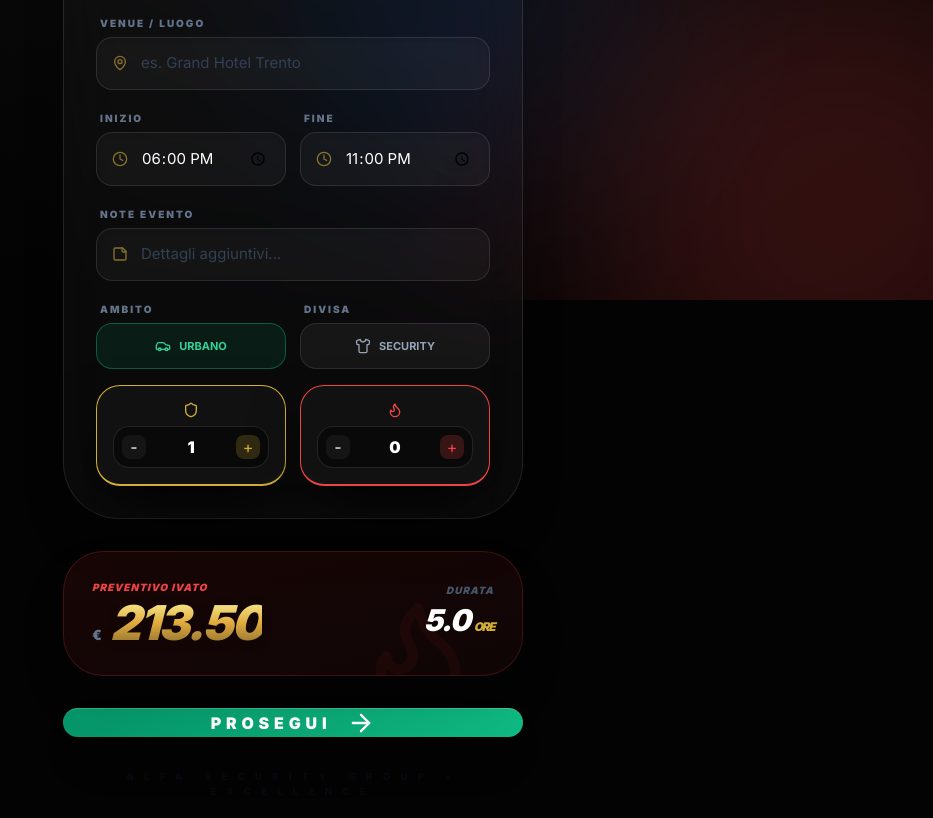
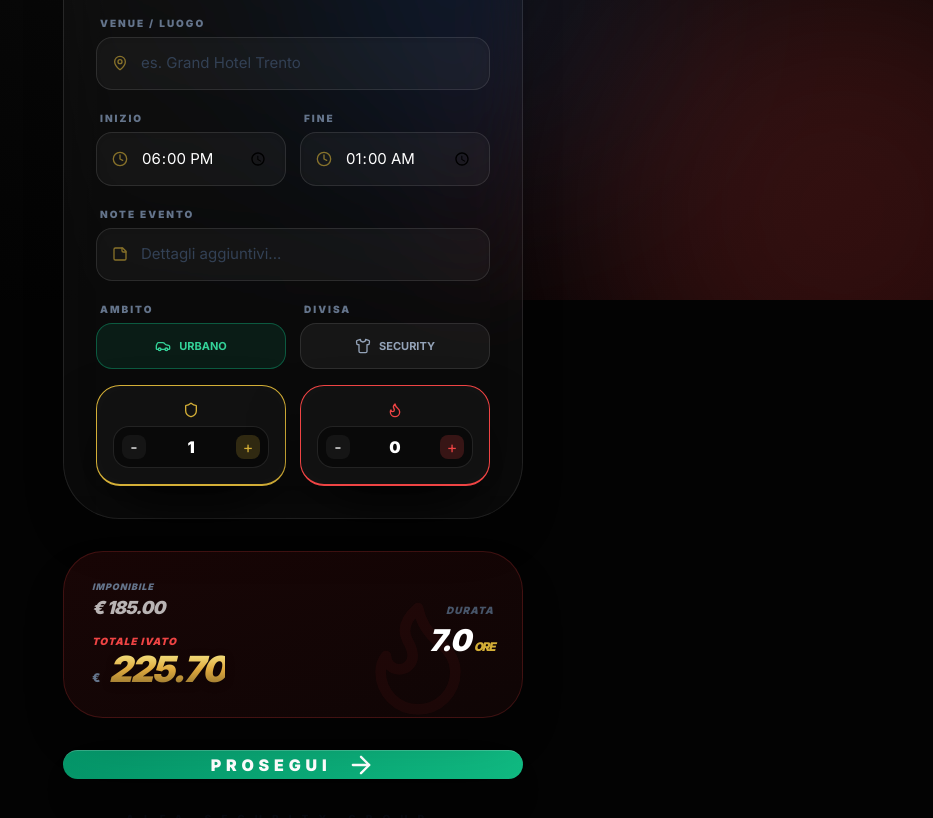
Before and after one commit to alfadet/Booking-system-Office-To-Client, a React (Vite) app: page / in a window 1280 px wide. Shown: the part 500-1318 px from the top of the page, without its empty margins (347-1280 px from the left). Built offline with nearby package versions, Linux system fonts and the light colour scheme.

Commit message:
feat: Update pricing and PDF generation
Adjusts pricing constants, extends default end time, and refines PDF generation for better formatting and accuracy. Includes updates to README and HTML entry point.

```diff
--- a/App.tsx
+++ b/App.tsx
@@ -53,7 +53,7 @@ const App: React.FC = () => {
     date: new Date().toISOString().split('T')[0],
     location: '',
     startTime: '18:00',
-    endTime: '23:00',
+    endTime: '01:00',
     securityOperators: 1,
     fireOperators: 0,
     hasSupervisor: false,
@@ -108,7 +108,7 @@ const App: React.FC = () => {
     if (h === 0) h = 24;
 
     const totalOps = service.securityOperators + service.fireOperators;
-    const minGrant = h === 7 ? 185 : PRICING.MINIMUM_PER_OPERATOR;
+    const minGrant = PRICING.MINIMUM_PER_OPERATOR;
 
     const secSingleTotal = Math.max(h * PRICING.SECURITY_OPERATOR_HOURLY, minGrant);
     const secTotal = secSingleTotal * service.securityOperators;
@@ -636,13 +636,19 @@ const App: React.FC = () => {
           <div className="absolute top-0 right-0 p-10 opacity-[0.05] pointer-events-none">
              <Flame className="w-32 h-32 text-red-500" />
           </div>
-          <div className="relative z-10">
-            <p className="text-[10px] font-black text-red-500 uppercase tracking-widest mb-1 italic">Preventivo Ivato</p>
-            <div className="flex items-baseline gap-2">
-              <span className="text-[14px] text-slate-500 font-black">€</span>
-              <span className="text-5xl font-black italic text-white gold-text-elite tracking-tighter">
-                {calculations.totalInclVat.toFixed(2)}
-              </span>
+          <div className="relative z-10 space-y-3">
+            <div>
+              <p className="text-[9px] font-black text-slate-500 uppercase tracking-widest italic">Imponibile</p>
+              <p className="text-lg font-black text-white/70 italic tracking-tighter">€ {calculations.totalExclVat.toFixed(2)}</p>
+            </div>
+            <div>
+              <p className="text-[10px] font-black text-red-500 uppercase tracking-widest italic">Totale Ivato</p>
+              <div className="flex items-baseline gap-2">
+                <span className="text-[12px] text-slate-500 font-black">€</span>
+                <span className="text-4xl font-black italic text-white gold-text-elite tracking-tighter">
+                  {calculations.totalInclVat.toFixed(2)}
+                </span>
+              </div>
             </div>
           </div>
           <div className="text-right relative z-10">
--- a/constants.ts
+++ b/constants.ts
@@ -5,7 +5,7 @@ export const PRICING = {
   SUPERVISOR_FLAT_FEE: 25.00,
   TRANSPORT_FEE_BASE: 30.00,
   VAT_RATE: 0.22,
-  MINIMUM_PER_OPERATOR: 175.00
+  MINIMUM_PER_OPERATOR: 185.00
 };
 
 export const CONTACT_INFO = {
@@ -53,7 +53,7 @@ INFORMAZIONI IMPORTANTI
 1️⃣ Prolungamento servizio
 Se il servizio si estende oltre l’orario concordato:
 • Maggiorazione di €25/ora per ogni operatore presente
-• Durata standard massima: 8 ore
+• Durata standard massima: 7 ore
 • Le ore successive sono considerate straordinario
 
 2️⃣ Annullamento o rinvio servizio
--- a/index.html
+++ b/index.html
@@ -109,6 +109,7 @@
   }
 }
 </script>
+<link rel="stylesheet" href="/index.css">
 </head>
 <body>
     <div class="liquid-container">
@@ -117,6 +118,6 @@
         <div class="blob blob-3"></div>
     </div>
     <div id="root"></div>
-    <script type="module" src="index.js"></script>
+    <script type="module" src="/index.tsx"></script>
 </body>
 </html>
--- a/package.json
+++ b/package.json
@@ -6,6 +6,7 @@
   "scripts": {
     "dev": "vite",
     "build": "vite build",
+    "lint": "tsc --noEmit",
     "preview": "vite preview"
   },
   "dependencies": {
--- a/services/pdfService.ts
+++ b/services/pdfService.ts
@@ -70,7 +70,7 @@ export const generateQuotePDF = (data: any): void => {
     theme: 'striped',
     styles: { fontSize: 8, cellPadding: 3 },
     margin: { left: 20, right: 20 },
-    columnStyles: { 0: { fontStyle: 'bold', width: 50 } }
+    columnStyles: { 0: { fontStyle: 'bold', cellWidth: 50 } }
   });
 
   cursorY = (doc as any).lastAutoTable.finalY + 15;
@@ -130,7 +130,7 @@ export const generateQuotePDF = (data: any): void => {
   doc.text(splitTerms, 20, 30);
 
   // Footer
-  const pageCount = doc.internal.getNumberOfPages();
+  const pageCount = doc.getNumberOfPages();
   for (let i = 1; i <= pageCount; i++) {
     doc.setPage(i);
     const footerY = doc.internal.pageSize.getHeight() - 10;
```
Also changed, not shown: 1 other file (tests, documents, lock files or other folders).
